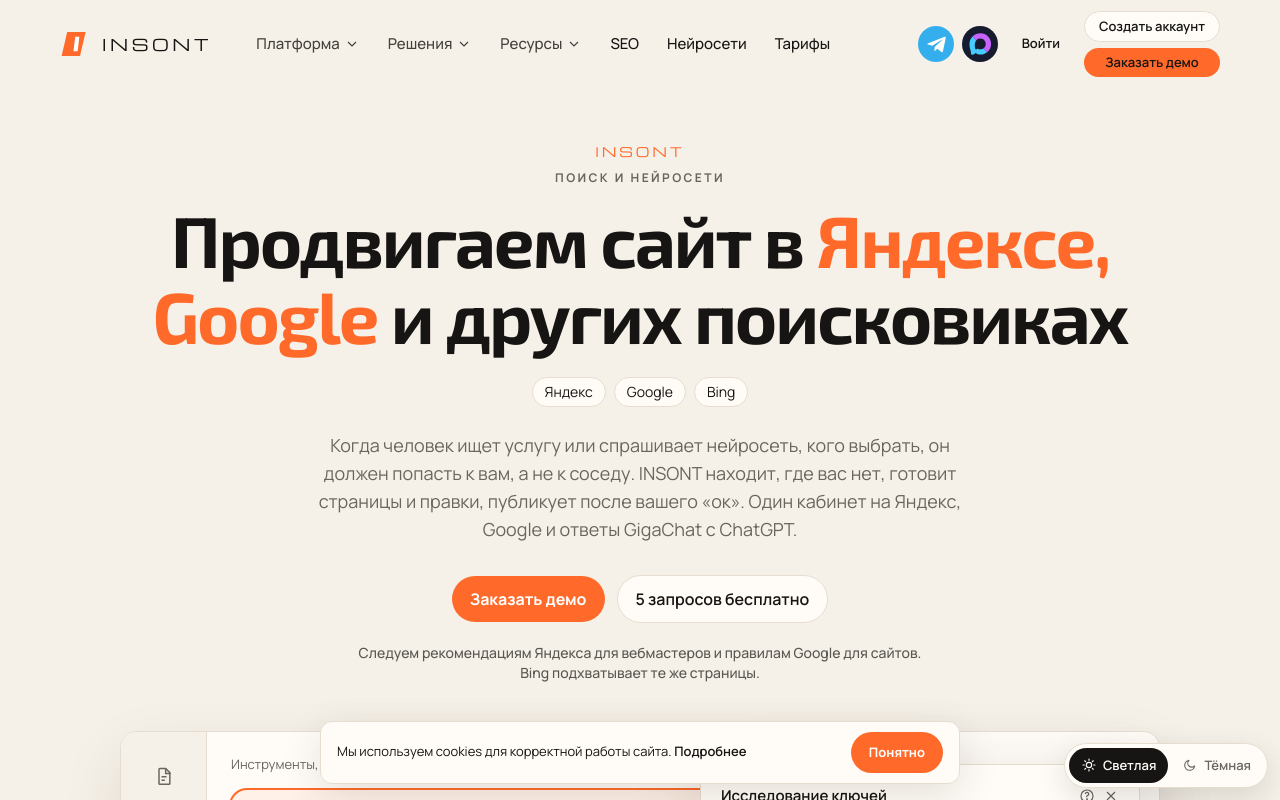
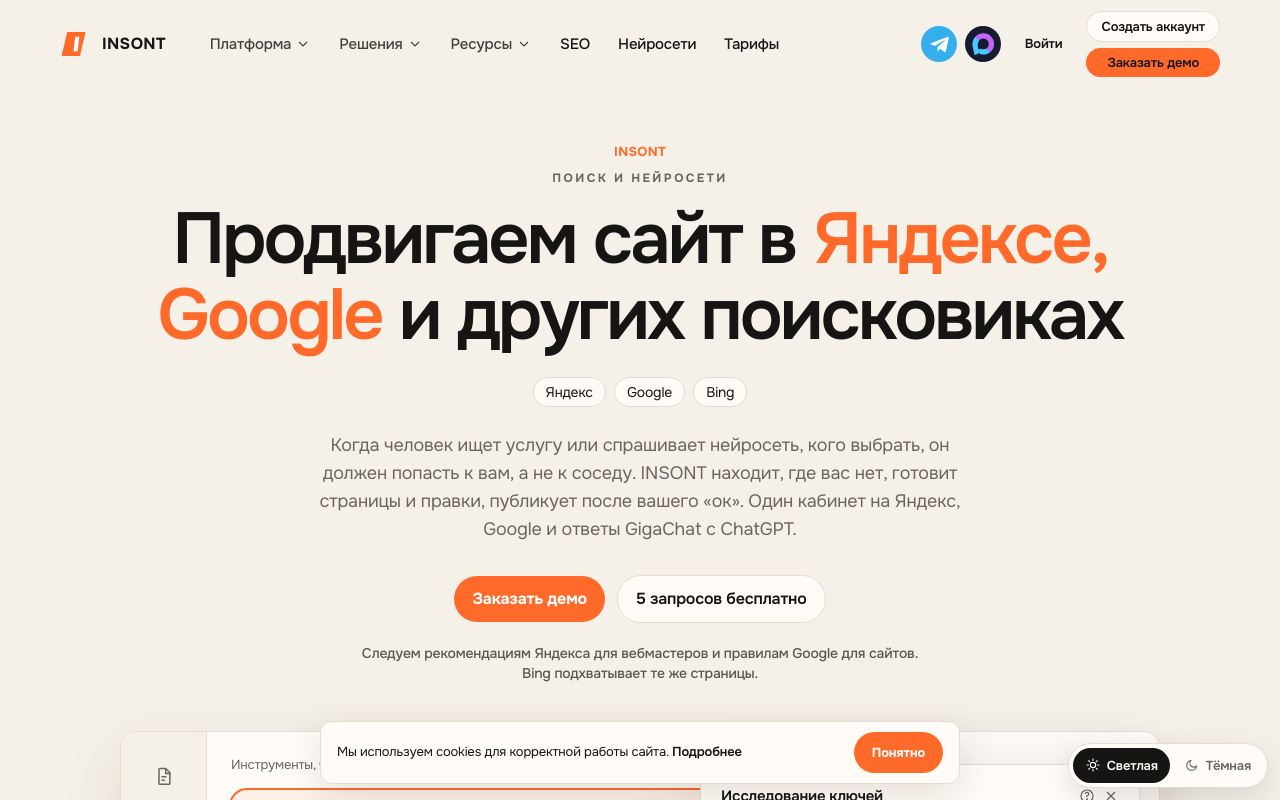
Before and after one commit to egor2001barkov-cmd/innsont, a Next.js app: page / in a window 1280 px wide. Shown: the top 800 px of the page. Built offline with nearby package versions, Linux system fonts and the light colour scheme.

Commit message:
Шрифты как на Writesonic: Onest на всём сайте.

```diff
--- a/src/app/globals.css
+++ b/src/app/globals.css
@@ -39,9 +39,9 @@
   --color-orange-dark: var(--orange-dark);
   --color-orange-soft: var(--orange-soft);
   --font-sans: var(--font-sans);
-  --font-serif: var(--font-display);
-  --font-display: var(--font-display);
-  --font-brand: var(--font-brand);
+  --font-serif: var(--font-sans);
+  --font-display: var(--font-sans);
+  --font-brand: var(--font-sans);
 }
 
 * {
@@ -49,6 +49,8 @@
 }
 
 html {
+  --font-display: var(--font-sans);
+  --font-brand: var(--font-sans);
   scroll-behavior: auto;
   overflow-x: clip;
   max-width: 100%;
@@ -57,8 +59,12 @@
 body {
   background: var(--bg);
   color: var(--ink);
-  font-family: var(--font-sans), "Manrope", system-ui, sans-serif;
+  font-family: var(--font-sans), Onest, system-ui, sans-serif;
+  font-feature-settings: "ss01" on, "cv11" on;
+  letter-spacing: -0.011em;
   text-rendering: optimizeLegibility;
+  -webkit-font-smoothing: antialiased;
+  -moz-osx-font-smoothing: grayscale;
   overflow-x: clip;
   max-width: 100%;
   min-width: 0;
@@ -82,16 +88,16 @@
 h2,
 h3,
 .serif {
-  font-family: var(--font-display), "Exo 2", system-ui, sans-serif;
-  letter-spacing: -0.03em;
-  font-weight: 700;
+  font-family: var(--font-sans), Onest, system-ui, sans-serif;
+  letter-spacing: -0.04em;
+  font-weight: 600;
   text-wrap: balance;
 }
 
 .wordmark {
-  font-family: var(--font-brand), Michroma, "Eurostile", "Bank Gothic", sans-serif;
-  font-weight: 400;
-  letter-spacing: 0.22em;
+  font-family: var(--font-sans), Onest, system-ui, sans-serif;
+  font-weight: 700;
+  letter-spacing: 0.02em;
   text-transform: uppercase;
   line-height: 1;
 }
--- a/src/app/layout.tsx
+++ b/src/app/layout.tsx
@@ -1,27 +1,15 @@
 import type { Metadata } from "next";
-import { Exo_2, Manrope, Michroma } from "next/font/google";
+import { Onest } from "next/font/google";
 import { SiteChrome } from "@/components/SiteChrome";
 import { YandexMetrika } from "@/components/YandexMetrika";
 import { SITE } from "@/lib/site";
 import { THEME_BOOT } from "@/lib/theme";
 import "./globals.css";
 
-const sans = Manrope({
+const sans = Onest({
   variable: "--font-sans",
-  subsets: ["latin", "cyrillic"],
-  weight: ["400", "500", "600", "700", "800"],
-});
-
-const display = Exo_2({
-  variable: "--font-display",
-  subsets: ["latin", "cyrillic"],
-  weight: ["500", "600", "700", "800"],
-});
-
-const brand = Michroma({
-  variable: "--font-brand",
-  subsets: ["latin"],
-  weight: "400",
+  subsets: ["latin", "cyrillic", "cyrillic-ext"],
+  display: "swap",
 });
 
 export const metadata: Metadata = {
@@ -91,7 +79,7 @@
       lang="ru"
       data-theme="light"
       suppressHydrationWarning
-      className={`${sans.variable} ${display.variable} ${brand.variable} h-full antialiased`}
+      className={`${sans.variable} h-full antialiased`}
     >
       <body className="flex min-h-full min-w-0 max-w-full flex-col overflow-x-clip bg-bg text-ink">
         <script dangerouslySetInnerHTML={{ __html: THEME_BOOT }} />
--- a/src/components/Showcase.tsx
+++ b/src/components/Showcase.tsx
@@ -297,7 +297,7 @@
           textAnchor="middle"
           fill="white"
           fontSize="22"
-          fontFamily="Manrope, sans-serif"
+          fontFamily="Onest, sans-serif"
           fontWeight="700"
         >
           INSONT
```
Also changed, not shown: src/app/kabinet/kabinet.css (+4 -4 lines).
